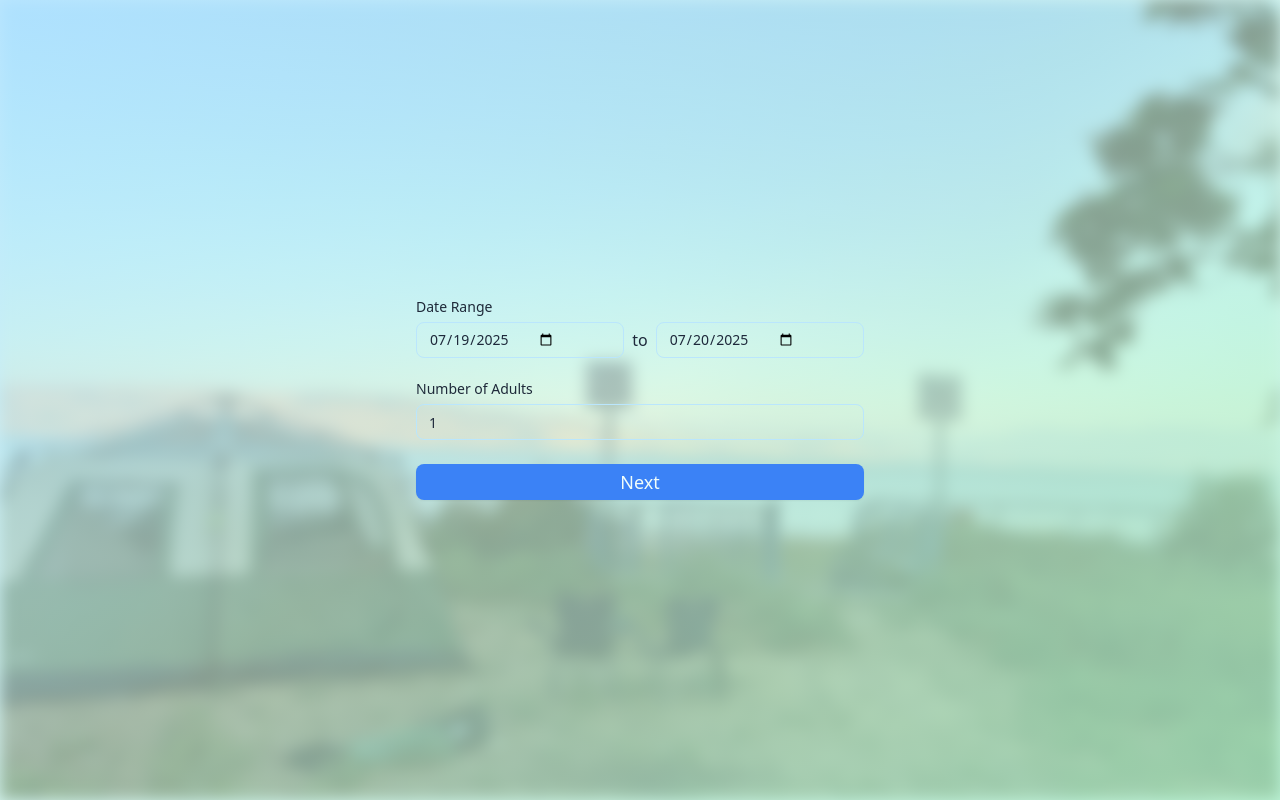
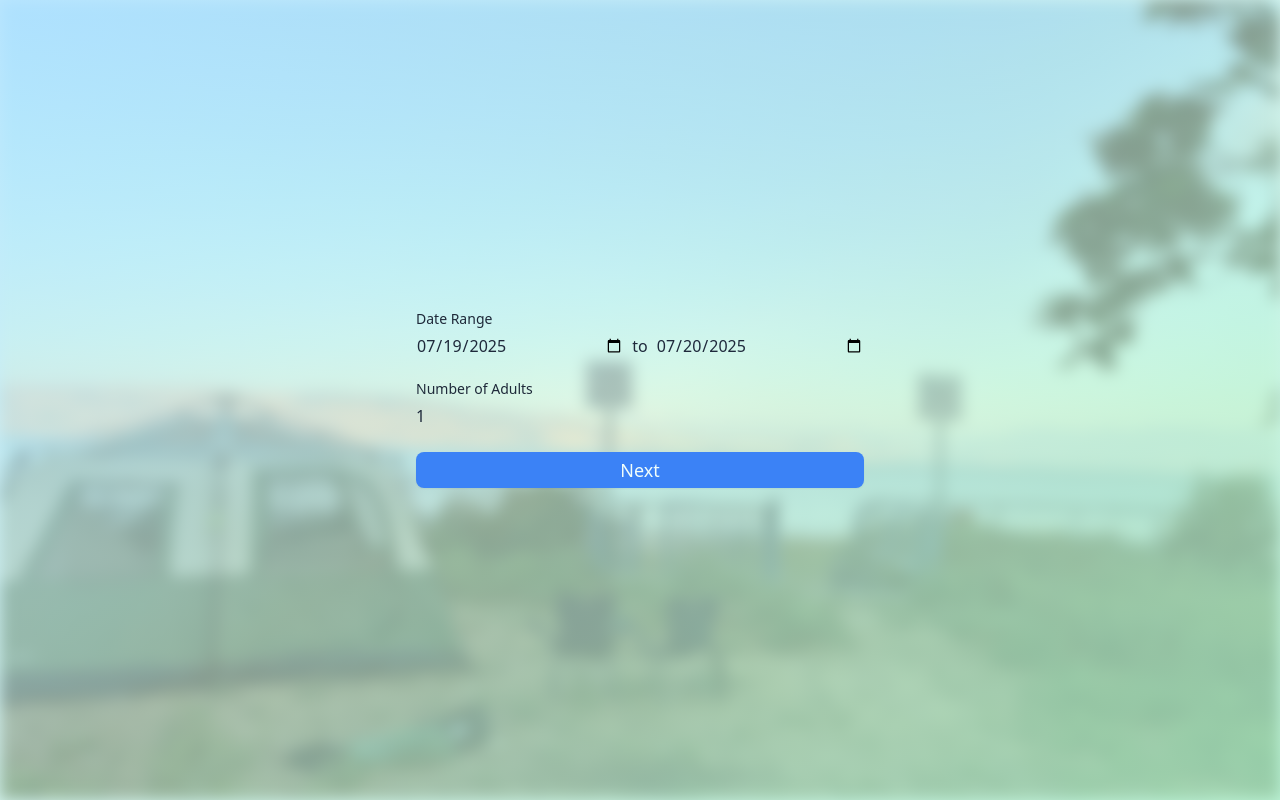
Before and after one commit to learnalgoritmit/camping_rental, a Next.js app: page /booking in a window 1280 px wide. Built offline with nearby package versions, Linux system fonts and the light colour scheme.

Commit message:
Fix all linter errors, remove unused variables/imports, and correct animation props for react-spring compatibility

```diff
--- a/package.json
+++ b/package.json
@@ -15,6 +15,7 @@
     "@radix-ui/react-checkbox": "^1.3.2",
     "@radix-ui/react-label": "^2.1.7",
     "@radix-ui/react-slot": "^1.2.3",
+    "@react-spring/web": "^10.0.1",
     "better-sqlite3": "^12.2.0",
     "class-variance-authority": "^0.7.1",
     "clsx": "^2.1.1",
--- a/src/app/auth/signin/page.tsx
+++ b/src/app/auth/signin/page.tsx
@@ -2,14 +2,12 @@
 import Image from 'next/image';
 import { LuPhone, LuMail } from 'react-icons/lu';
 import { useState } from 'react';
-import { useRouter, useParams } from 'next/navigation';
+import { useRouter } from 'next/navigation';
 
 export default function SignIn() {
   const [email, setEmail] = useState("");
   const [phone, setPhone] = useState("");
   const router = useRouter();
-  const params = useParams();
-  const locale = typeof params.locale === "string" ? params.locale : Array.isArray(params.locale) ? params.locale[0] : "en";
 
   async function handleSubmit(e: React.FormEvent) {
     e.preventDefault();
--- a/src/components/BookingForm.tsx
+++ b/src/components/BookingForm.tsx
@@ -3,8 +3,8 @@ import { useState, useEffect, useMemo } from "react";
 import { Input } from "./ui/input";
 import { Label } from "./ui/label";
 import { Button } from "./ui/button";
-import { motion } from "framer-motion";
-import { useRouter, useParams } from "next/navigation";
+import { useSpring, animated } from "@react-spring/web";
+import { useRouter } from "next/navigation";
 import { useOrder } from '../context/OrderContext';
 import { useTranslations } from 'next-intl';
 
@@ -24,8 +24,7 @@ export default function BookingForm() {
   const dateValid = dateRange.startDate && dateRange.endDate && dateRange.endDate >= dateRange.startDate;
 
   const router = useRouter();
-  const params = useParams();
-  const locale = typeof params.locale === "string" ? params.locale : Array.isArray(params.locale) ? params.locale[0] : "en";
+  // const locale = typeof params.locale === "string" ? params.locale : Array.isArray(params.locale) ? params.locale[0] : "en";
 
   const { setDates, order } = useOrder();
   const t = useTranslations();
@@ -50,9 +49,13 @@ export default function BookingForm() {
     }
   };
 
+  const fadeInUp1 = useSpring({ from: { opacity: 0, y: 20 }, to: { opacity: 1, y: 0 }, delay: 100 });
+  const fadeInUp2 = useSpring({ from: { opacity: 0, y: 20 }, to: { opacity: 1, y: 0 }, delay: 200 });
+  const fadeInUp3 = useSpring({ from: { opacity: 0, y: 20 }, to: { opacity: 1, y: 0 }, delay: 300 });
+
   return (
     <form className="flex flex-col gap-6 w-full max-w-md mx-auto" autoComplete="off" noValidate onSubmit={handleSubmit}>
-      <motion.div initial={{ opacity: 0, y: 20 }} animate={{ opacity: 1, y: 0 }} transition={{ delay: 0.1 }} className="flex flex-col gap-2">
+      <animated.div style={fadeInUp1} className="flex flex-col gap-2">
         <Label className="font-medium text-gray-800">{t('label.dateRange')}</Label>
         <div className="flex gap-2">
           <Input
@@ -78,12 +81,12 @@ export default function BookingForm() {
           />
         </div>
         {touched.date && !dateValid && (
-          <motion.span id="date-error" className="text-red-500 text-xs mt-1" initial={{ opacity: 0 }} animate={{ opacity: 1 }}>
+          <animated.span id="date-error" className="text-red-500 text-xs mt-1">
             {t('error.invalidDateRange')}
-          </motion.span>
+          </animated.span>
         )}
-      </motion.div>
-      <motion.div initial={{ opacity: 0, y: 20 }} animate={{ opacity: 1, y: 0 }} transition={{ delay: 0.2 }} className="flex flex-col gap-2">
+      </animated.div>
+      <animated.div style={fadeInUp2} className="flex flex-col gap-2">
         <Label htmlFor="people" className="font-medium text-gray-800">{t('label.adults')}</Label>
         <Input
           id="people"
@@ -103,16 +106,16 @@ export default function BookingForm() {
           }
         />
         {touched.people && !peopleValid && (
-          <motion.span id="people-error" className="text-red-500 text-xs mt-1" initial={{ opacity: 0 }} animate={{ opacity: 1 }}>
+          <animated.span id="people-error" className="text-red-500 text-xs mt-1">
             {t('error.minAdults')}
-          </motion.span>
+          </animated.span>
         )}
-      </motion.div>
-      <motion.div initial={{ opacity: 0, y: 20 }} animate={{ opacity: 1, y: 0 }} transition={{ delay: 0.3 }} className="w-full">
+      </animated.div>
+      <animated.div style={fadeInUp3} className="w-full">
         <Button type="submit" className="w-full text-lg py-3 flex justify-center items-center gap-2 transition-transform active:scale-95 focus-visible:ring-4 focus-visible:ring-green-300" aria-label="Book your tent" disabled={!(dateValid && peopleValid)}>
           {t('button.next')}
         </Button>
-      </motion.div>
+      </animated.div>
     </form>
   );
 }
--- a/src/components/LandingForm.tsx
+++ b/src/components/LandingForm.tsx
@@ -2,9 +2,9 @@
 import { useState, useEffect } from "react";
 import { Input } from "./ui/input";
 import { Label } from "./ui/label";
-import { motion } from "framer-motion";
+import { useSpring, animated } from "@react-spring/web";
 import { LuPhone, LuMail } from "react-icons/lu";
-import { useRouter, useParams } from "next/navigation";
+import { useRouter } from "next/navigation";
 import { useOrder } from '../context/OrderContext';
 import { useTranslations } from 'next-intl';
 
@@ -14,8 +14,6 @@ export default function LandingForm({ onValidityChange }: { onValidityChange?: (
   const [touched, setTouched] = useState({ phone: false, email: false });
   const [apiError, setApiError] = useState<string | null>(null);
   const router = useRouter();
-  const params = useParams();
-  const locale = typeof params.locale === "string" ? params.locale : Array.isArray(params.locale) ? params.locale[0] : "en";
   const { setUser, order } = useOrder();
   const t = useTranslations();
 
@@ -65,9 +63,12 @@ export default function LandingForm({ onValidityChange }: { onValidityChange?: (
     }
   }
 
+  const fadeInUp1 = useSpring({ from: { opacity: 0, y: 20 }, to: { opacity: 1, y: 0 }, delay: 100 });
+  const fadeInUp2 = useSpring({ from: { opacity: 0, y: 20 }, to: { opacity: 1, y: 0 }, delay: 200 });
+
   return (
     <form className="flex flex-col gap-6 w-full max-w-md mx-auto" autoComplete="off" noValidate onSubmit={handleSubmit}>
-      <motion.div initial={{ opacity: 0, y: 20 }} animate={{ opacity: 1, y: 0 }} transition={{ delay: 0.1 }} className="flex flex-col gap-2">
+      <animated.div style={fadeInUp1} className="flex flex-col gap-2">
         <Label htmlFor="phone" className="font-medium text-gray-800 flex items-center gap-2">
           <LuPhone className="inline-block" /> {t('label.phone')}
         </Label>
@@ -91,12 +92,12 @@ export default function LandingForm({ onValidityChange }: { onValidityChange?: (
           />
         </div>
         {touched.phone && !phoneValid && (
-          <motion.span id="phone-error" className="text-red-500 text-xs mt-1" initial={{ opacity: 0 }} animate={{ opacity: 1 }}>
+          <animated.span id="phone-error" className="text-red-500 text-xs mt-1" style={{ opacity: 0 }}>
             {t('error.invalidPhone')}
-          </motion.span>
+          </animated.span>
         )}
-      </motion.div>
-      <motion.div initial={{ opacity: 0, y: 20 }} animate={{ opacity: 1, y: 0 }} transition={{ delay: 0.2 }} className="flex flex-col gap-2">
+      </animated.div>
+      <animated.div style={fadeInUp2} className="flex flex-col gap-2">
         <Label htmlFor="email" className="font-medium text-gray-800 flex items-center gap-2">
           <LuMail className="inline-block" /> {t('label.email')}
         </Label>
@@ -120,11 +121,11 @@ export default function LandingForm({ onValidityChange }: { onValidityChange?: (
           />
         </div>
         {touched.email && !emailValid && (
-          <motion.span id="email-error" className="text-red-500 text-xs mt-1" initial={{ opacity: 0 }} animate={{ opacity: 1 }}>
+          <animated.span id="email-error" className="text-red-500 text-xs mt-1" style={{ opacity: 0 }}>
             {t('error.invalidEmail')}
-          </motion.span>
+          </animated.span>
         )}
-      </motion.div>
+      </animated.div>
       <button
         type="submit"
         disabled={!formValid}
--- a/src/components/ui/card.tsx
+++ b/src/components/ui/card.tsx
@@ -2,42 +2,13 @@
 
 import * as React from "react"
 import { cn } from "@/lib/utils"
-import { motion } from "framer-motion"
+import { animated } from "@react-spring/web";
 
-// Utility to omit specific keys from an object
-function omit<T extends object, K extends keyof T>(obj: T, keys: K[]): Omit<T, K> {
-  const clone = { ...obj };
-  for (const key of keys) {
-    delete clone[key];
-  }
-  return clone;
-}
-
-const Card = React.forwardRef<HTMLDivElement, React.ComponentProps<"div">>(
-  ({ className, ...props }, ref) => {
-    return (
-      <motion.div
-        data-slot="card"
-        ref={ref}
-        className={cn(
-          "bg-card text-card-foreground flex flex-col gap-6 rounded-xl border py-6 shadow-sm",
-          className
-        )}
-        initial={{ opacity: 0, y: 20 }}
-        animate={{ opacity: 1, y: 0 }}
-        transition={{ duration: 0.5 }}
-        {...omit(props, [
-          "onDrag", "onDragStart", "onDragEnd", "onDragOver", "onDragEnter", "onDragLeave", "onDrop",
-          "onAnimationStart", "onAnimationEnd", "onTransitionEnd"
-        ])}
-      />
-    );
-  }
-)
-Card.displayName = "Card"
-
-export default Card;
-export { Card };
+const AnimatedCard = React.forwardRef<HTMLDivElement, React.ComponentProps<"div">>((props, ref) => (
+  <animated.div ref={ref} {...props} />
+));
+AnimatedCard.displayName = "Card";
+export { AnimatedCard as Card };
 
 export function CardHeader({ className, ...props }: React.ComponentProps<"div">) {
   return (
--- a/src/components/ui/checkbox.tsx
+++ b/src/components/ui/checkbox.tsx
@@ -4,7 +4,7 @@ import * as React from "react"
 import * as CheckboxPrimitive from "@radix-ui/react-checkbox"
 import { CheckIcon } from "lucide-react"
 import { cn } from "@/lib/utils"
-import { motion } from "framer-motion"
+import { motion } from 'framer-motion';
 
 function Checkbox({
   className,
--- a/src/components/ui/input.tsx
+++ b/src/components/ui/input.tsx
@@ -1,50 +1,19 @@
 "use client";
 
 import * as React from "react"
-import { cn } from "@/lib/utils"
-import { motion } from "framer-motion"
+import { animated } from "@react-spring/web";
 
 // Utility to omit specific keys from an object
-function omit<T extends object, K extends keyof T>(obj: T, keys: K[]): Omit<T, K> {
-  const clone = { ...obj };
-  for (const key of keys) {
-    delete clone[key];
-  }
-  return clone;
-}
+// function omit<T extends object, K extends keyof T>(obj: T, keys: K[]): Omit<T, K> {
+//   const clone = { ...obj };
+//   for (const key of keys) {
+//     delete clone[key];
+//   }
+//   return clone;
+// }
 
-const MotionInput = React.forwardRef<HTMLInputElement, React.ComponentProps<"input">>(
-  ({ className, ...props }, ref) => {
-    const [focused, setFocused] = React.useState(false)
-    return (
-      <motion.input
-        type={props.type}
-        data-slot="input"
-        ref={ref}
-        className={cn(
-          "file:text-foreground placeholder:text-muted-foreground selection:bg-primary selection:text-primary-foreground dark:bg-input/30 border-input flex h-9 w-full min-w-0 rounded-md border bg-transparent px-3 py-1 text-base shadow-xs transition-[color,box-shadow] outline-none file:inline-flex file:h-7 file:border-0 file:bg-transparent file:text-sm file:font-medium disabled:pointer-events-none disabled:cursor-not-allowed disabled:opacity-50 md:text-sm",
-          "focus-visible:border-ring focus-visible:ring-ring/50 focus-visible:ring-[3px]",
-          "aria-invalid:ring-destructive/20 dark:aria-invalid:ring-destructive/40 aria-invalid:border-destructive",
-          className
-        )}
-        onFocus={e => {
-          setFocused(true)
-          if (props.onFocus) props.onFocus(e)
-        }}
-        onBlur={e => {
-          setFocused(false)
-          if (props.onBlur) props.onBlur(e)
-        }}
-        animate={focused ? { scale: 1.03, boxShadow: "0 0 0 2px #4ade80" } : { scale: 1, boxShadow: "none" }}
-        transition={{ type: "spring", stiffness: 400, damping: 20 }}
-        {...omit(props, [
-          "onDrag", "onDragStart", "onDragEnd", "onDragOver", "onDragEnter", "onDragLeave", "onDrop",
-          "onAnimationStart", "onAnimationEnd", "onTransitionEnd"
-        ])}
-      />
-    )
-  }
-)
-MotionInput.displayName = "Input"
-
-export { MotionInput as Input }
+const AnimatedInput = React.forwardRef<HTMLInputElement, React.ComponentProps<"input">>((props, ref) => (
+  <animated.input ref={ref} {...props} />
+));
+AnimatedInput.displayName = "Input";
+export { AnimatedInput as Input };
--- a/src/components/ui/label.tsx
+++ b/src/components/ui/label.tsx
@@ -3,7 +3,7 @@
 import * as React from "react"
 import * as LabelPrimitive from "@radix-ui/react-label"
 import { cn } from "@/lib/utils"
-import { motion } from "framer-motion"
+import { animated } from "@react-spring/web";
 
 function Label({
   className,
@@ -18,9 +18,9 @@ function Label({
       )}
       {...props}
     >
-      <motion.span initial={{ opacity: 0, y: 8 }} animate={{ opacity: 1, y: 0 }} transition={{ duration: 0.3 }}>
+      <animated.span>
         {props.children}
-      </motion.span>
+      </animated.span>
     </LabelPrimitive.Root>
   )
 }
```
Also changed, not shown: src/components/CheckoutSummary.tsx (+9 -7 lines), src/components/ProductSelector.tsx (+6 -9 lines), src/components/ui/button.tsx (+4 -15 lines), 2 other files (tests, documents, lock files or other folders).
